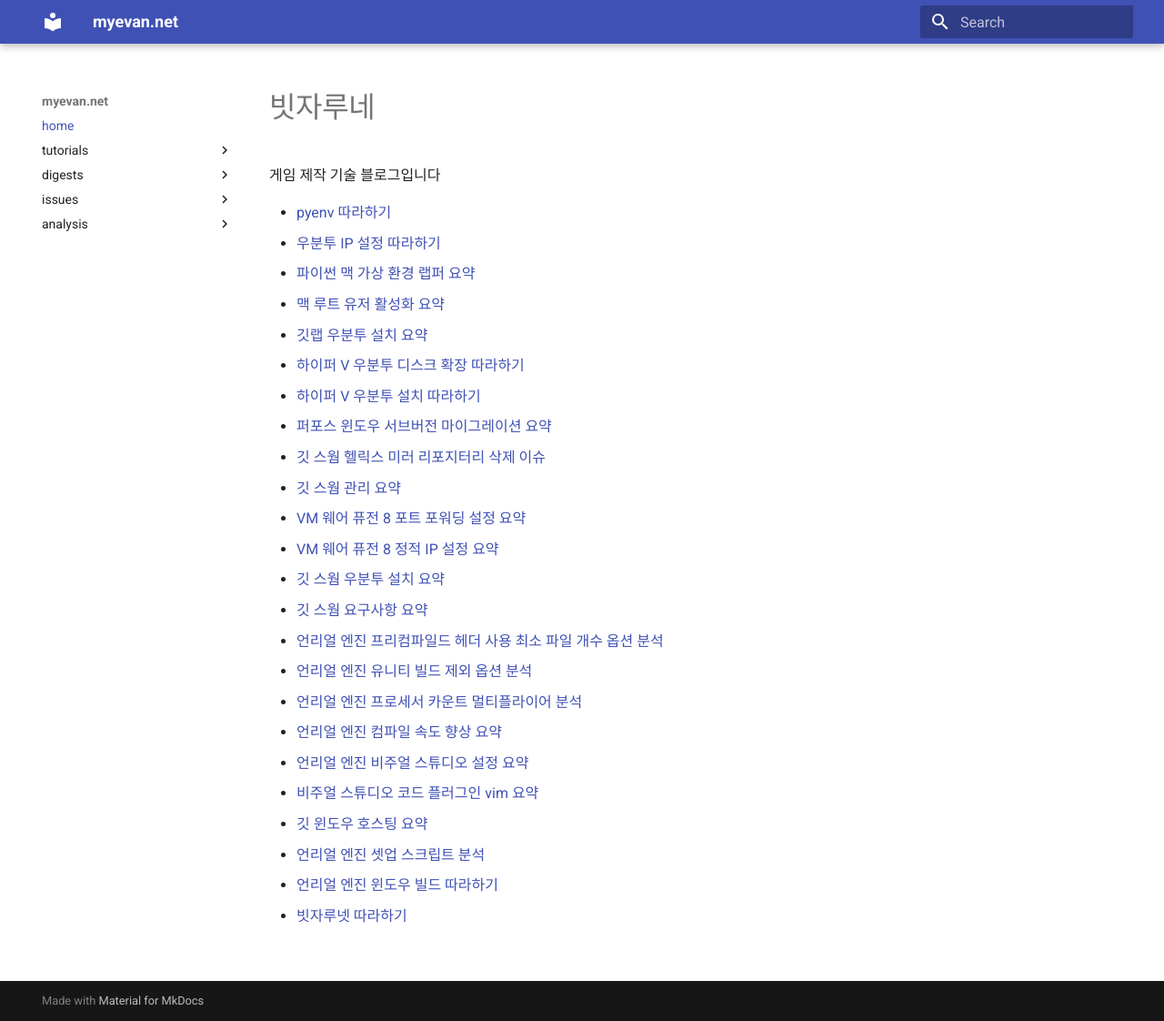
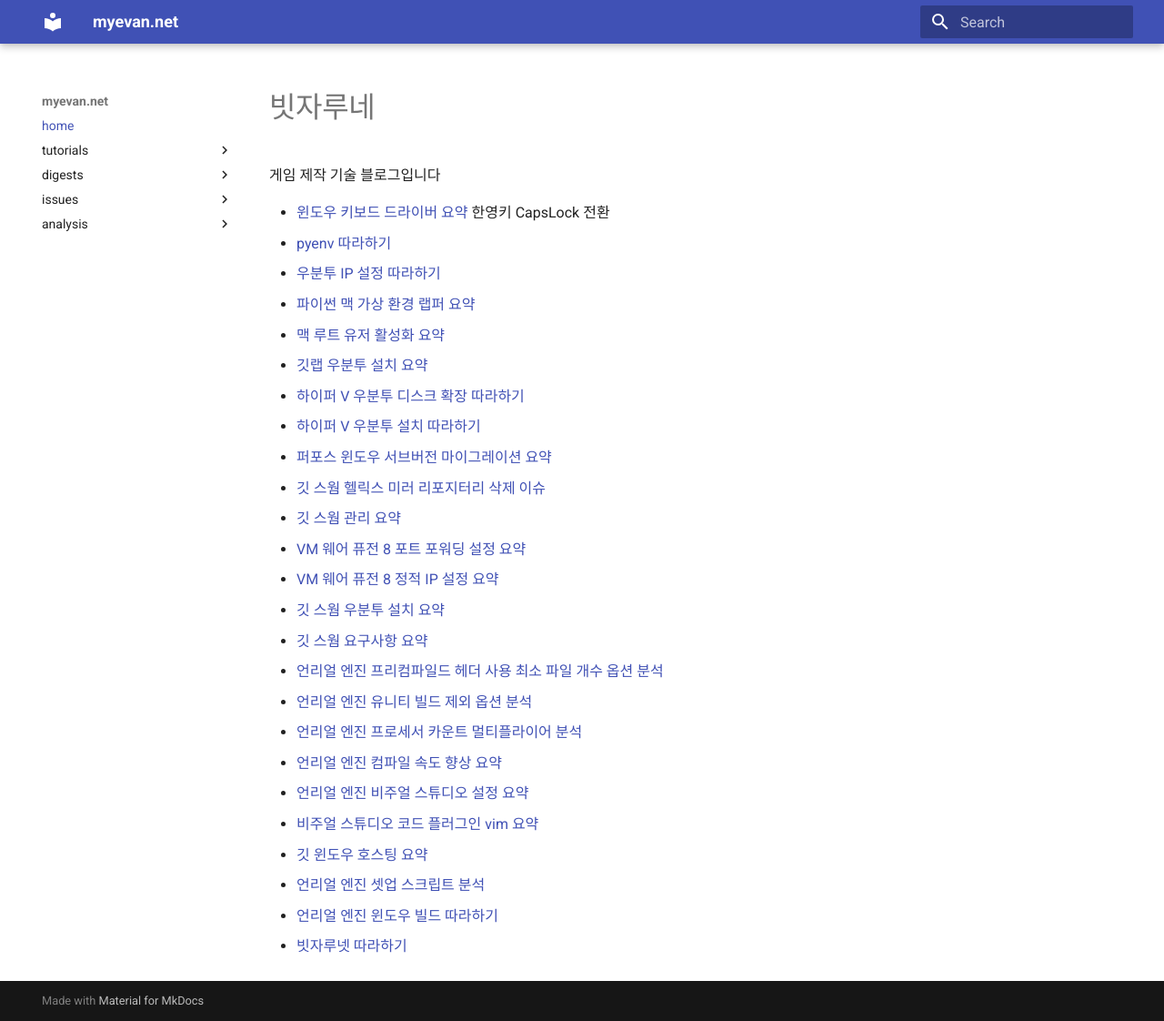
Before and after one commit to myevan/myevan-home, an MkDocs documentation site: the page built from docs/index.md, in a window 1280 px wide and 1122 px high. Shown: the whole window at 91% size. Built offline with MkDocs 1.6.1 and Material for MkDocs 9.7.7, drawn with Linux system fonts in a browser that asks for light colours; old or Windows-style settings are respelled for this version of MkDocs.

Commit message:
홈페이지: 윈도우 키보드 드라이버 요약 링크 추가

```diff
--- a/docs/index.md
+++ b/docs/index.md
@@ -2,6 +2,7 @@
 
 게임 제작 기술 블로그입니다
 
+* [윈도우 키보드 드라이버 요약](win_keyboard_digest.md) 한영키 CapsLock 전환
 * [pyenv 따라하기](pyenv_tutorial.md)
 * [우분투 IP 설정 따라하기](ubuntu_setup_ip_tutorial.md)
 * [파이썬 맥 가상 환경 랩퍼 요약](python_mac_venv_wrapper_digest.md)
```
